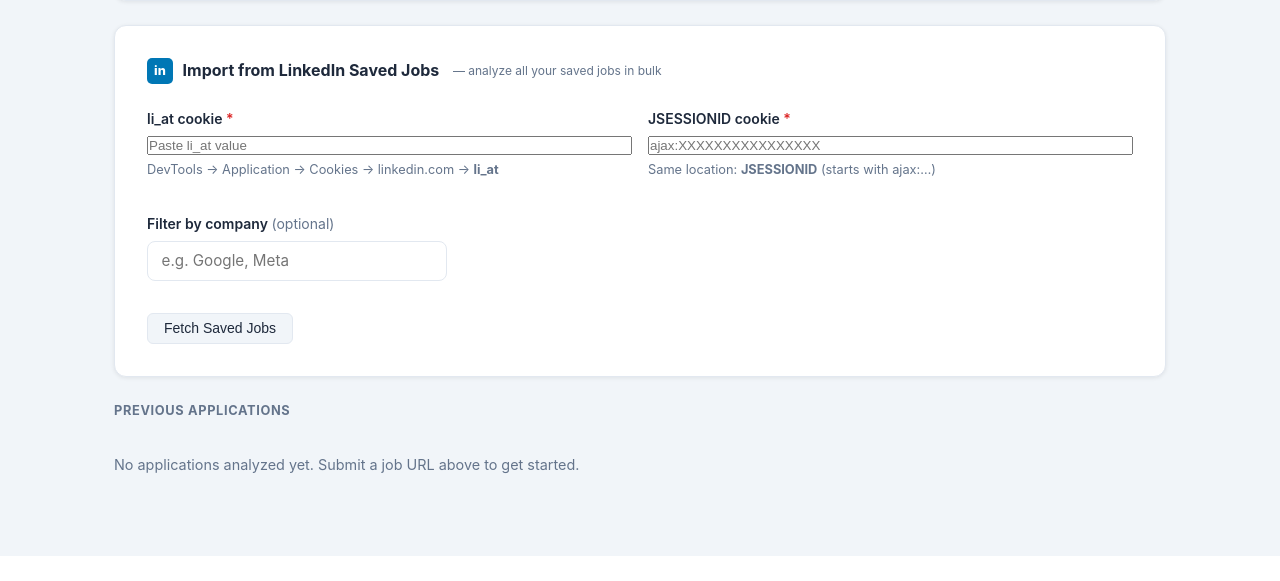
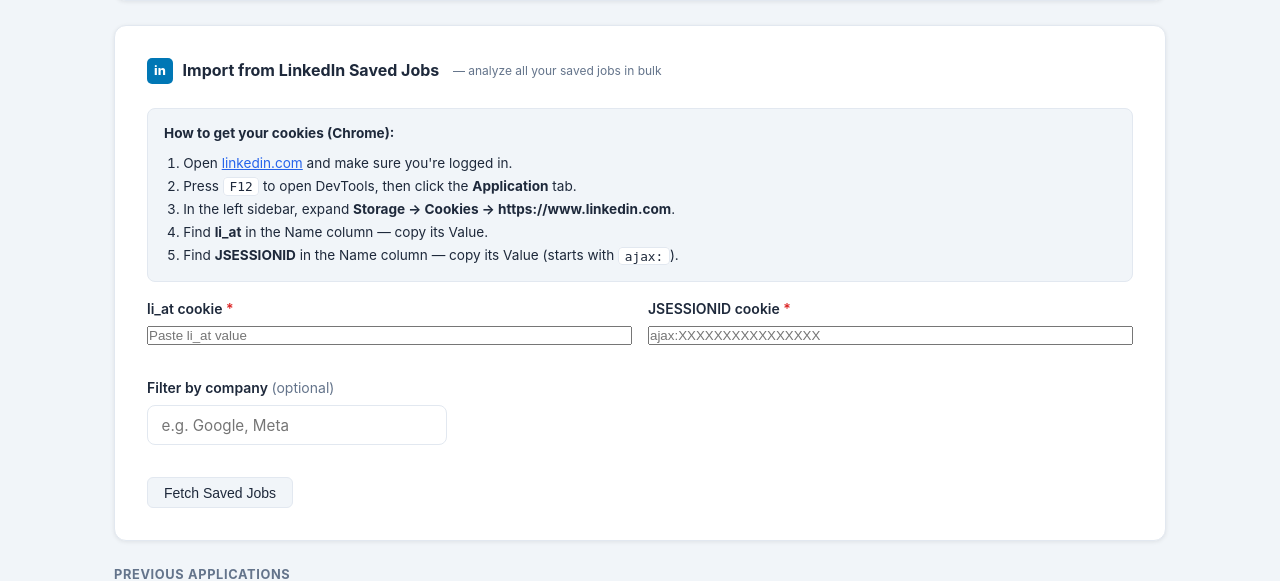
Before and after one commit to thejoprakash05-ops/job_tracker_vscode, a Flask app: page / in a window 1280 px wide, after a click that opens the changed part. Shown: the part 720-1301 px from the top of the page. Before the commit the page ends 1276 px from the top, so only its background shows below. Run offline with Flask 3, Linux system fonts and the light colour scheme; data that the repository does not hold is empty; some libraries are stand-ins or nearby versions.

Commit message:
Fix LinkedIn cookie instructions to match exact Chrome DevTools path
Previous hint pointed to wrong location. Now shows a numbered step-by-step:
F12 → Application tab → Storage → Cookies → https://www.linkedin.com

Co-Authored-By: Claude Sonnet 4.6 <noreply@anthropic.com>

```diff
--- a/static/style.css
+++ b/static/style.css
@@ -716,6 +716,36 @@ textarea { resize: vertical; min-height: 140px; }
 .ln-hint { font-size: .75rem; color: var(--muted); font-weight: 400; margin-left: .25rem; }
 .linkedin-body { margin-top: 1.5rem; display: flex; flex-direction: column; gap: 1rem; }
 
+.ln-cookie-steps {
+  background: var(--bg);
+  border: 1px solid var(--border);
+  border-radius: 8px;
+  padding: .85rem 1rem;
+  font-size: .85rem;
+  line-height: 1.7;
+}
+.ln-cookie-steps ol {
+  margin: .4rem 0 0 1.2rem;
+  padding: 0;
+}
+.ln-cookie-steps a { color: var(--primary); }
+.ln-cookie-steps kbd {
+  background: var(--card);
+  border: 1px solid var(--border);
+  border-radius: 4px;
+  padding: .05rem .35rem;
+  font-size: .8rem;
+  font-family: monospace;
+}
+.ln-cookie-steps code {
+  background: var(--card);
+  border: 1px solid var(--border);
+  border-radius: 4px;
+  padding: .05rem .35rem;
+  font-size: .8rem;
+  font-family: monospace;
+}
+
 .ln-list-header {
   display: flex;
   align-items: center;
--- a/templates/index.html
+++ b/templates/index.html
@@ -194,16 +194,25 @@
 
         <div class="linkedin-body">
 
+          <div class="ln-cookie-steps">
+            <strong>How to get your cookies (Chrome):</strong>
+            <ol>
+              <li>Open <a href="https://www.linkedin.com" target="_blank" rel="noopener">linkedin.com</a> and make sure you're logged in.</li>
+              <li>Press <kbd>F12</kbd> to open DevTools, then click the <strong>Application</strong> tab.</li>
+              <li>In the left sidebar, expand <strong>Storage → Cookies → https://www.linkedin.com</strong>.</li>
+              <li>Find <strong>li_at</strong> in the Name column — copy its Value.</li>
+              <li>Find <strong>JSESSIONID</strong> in the Name column — copy its Value (starts with <code>ajax:</code>).</li>
+            </ol>
+          </div>
+
           <div class="form-row two-col">
             <div class="form-group">
               <label for="liAt">li_at cookie <span style="color:var(--red)">*</span></label>
               <input type="password" id="liAt" placeholder="Paste li_at value" autocomplete="off" />
-              <span class="hint">DevTools → Application → Cookies → linkedin.com → <strong>li_at</strong></span>
             </div>
             <div class="form-group">
               <label for="jsessionId">JSESSIONID cookie <span style="color:var(--red)">*</span></label>
               <input type="password" id="jsessionId" placeholder="ajax:XXXXXXXXXXXXXXXX" autocomplete="off" />
-              <span class="hint">Same location: <strong>JSESSIONID</strong> (starts with ajax:…)</span>
             </div>
           </div>
 
```
